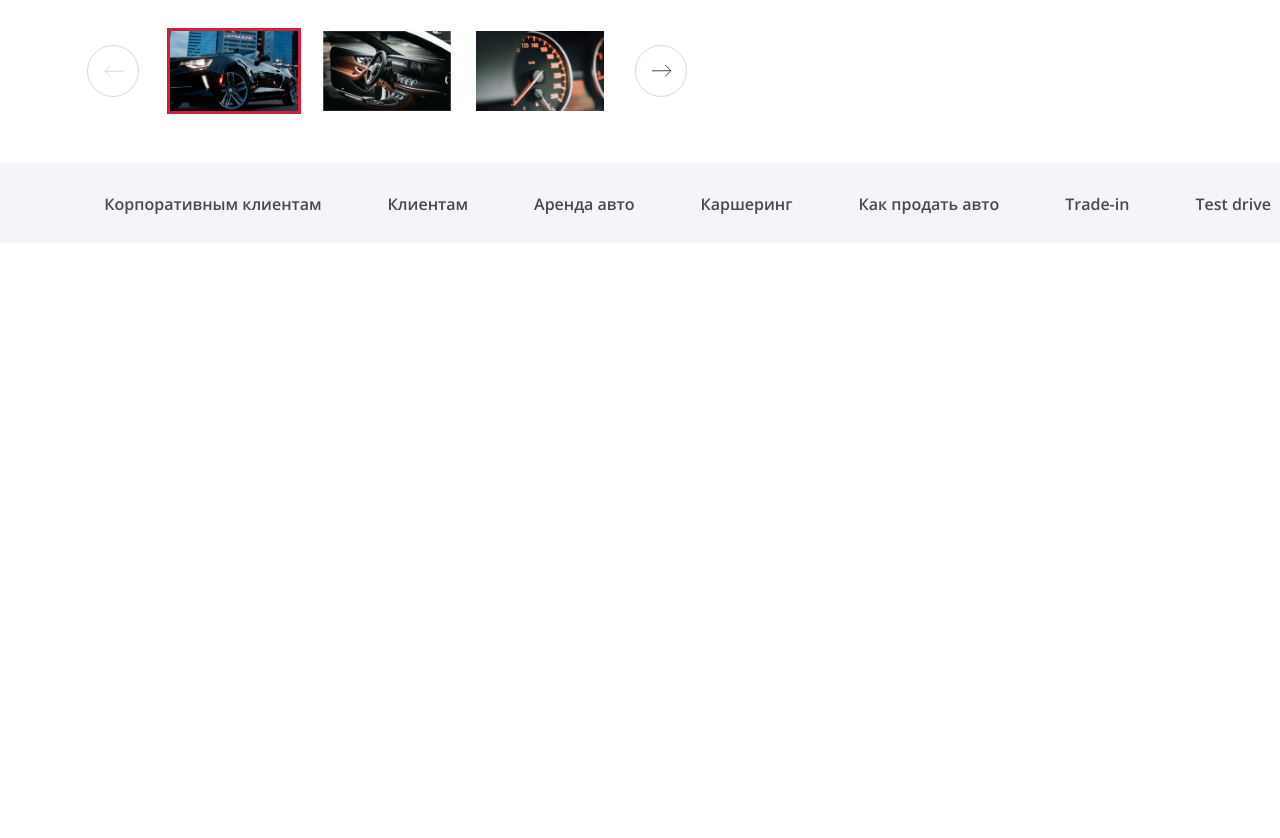
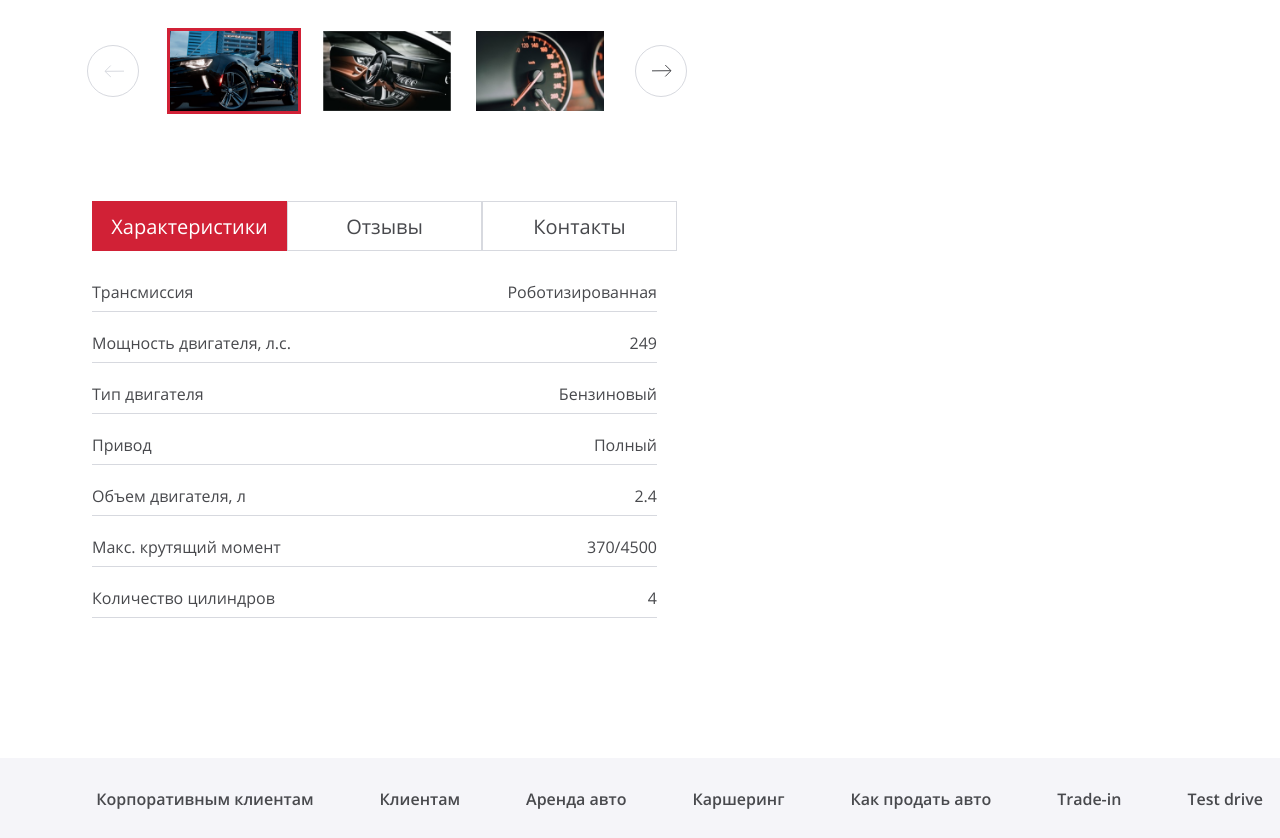
Before and after one commit to LxndrOghma/Avto-Moto, a React app in the folder avto-moto/: page / in a window 1280 px wide. Shown: the part 557-1395 px from the top of the page. Before the commit the page ends 800 px from the top, so only its background shows below. Built offline with nearby package versions, Linux system fonts and the light colour scheme.

Commit message:
Добавит верстку кнопок табов и блока характеристик

```diff
--- a/avto-moto/src/components/app/App.scss
+++ b/avto-moto/src/components/app/App.scss
@@ -63,3 +63,21 @@ a {
   text-decoration: none;
   color: inherit;
 }
+
+.button {
+  display: block;
+  width: 196px;
+  height: 51px;
+  background-color: $red;
+  color: $white;
+  font-weight: 600;
+  text-transform: uppercase;
+  letter-spacing: 0.04em;
+  text-align: center;
+  line-height: 51px;
+  margin-bottom: 16px;
+
+  &:hover {
+    background-color: $dark-red;
+  }
+}
--- a/avto-moto/src/components/footer/page-footer/page-footer.scss
+++ b/avto-moto/src/components/footer/page-footer/page-footer.scss
@@ -9,5 +9,5 @@
 .page-footer__wrapper {
   width: $desktop-width;
   margin: 0 auto;
-  padding: 28px 85px;
+  padding: 28px 93px;
 }
--- /dev/null
+++ b/avto-moto/src/components/main/characteristics-item/characteristics-item.js
@@ -0,0 +1,22 @@
+import React from 'react';
+import PropTypes, { number, string } from 'prop-types';
+
+import './characteristics-item.scss';
+
+function CharacteristicsItem({characteristic}) {
+  return(
+    <tr className='characteristics-table__row'>
+      <td className='characteristics-table__description'>{characteristic.description}</td>
+      <td className='characteristics-table__value'>{characteristic.value}</td>
+    </tr>
+  );
+}
+
+CharacteristicsItem.propTypes = {
+  characteristic: PropTypes.shape({
+    description: PropTypes.string.isRequired,
+    value: PropTypes.oneOfType(string, number),
+  }),
+};
+
+export default CharacteristicsItem;
--- /dev/null
+++ b/avto-moto/src/components/main/characteristics-item/characteristics-item.scss
@@ -0,0 +1,16 @@
+@import '../../../styles/variables.scss';
+
+.characteristics-table__row {
+  border-bottom: 1px solid $darker-grey;
+}
+
+.characteristics-table__description {
+  padding-top: 20px;
+  padding-bottom: 8px;
+}
+
+.characteristics-table__value {
+  text-align: right;
+  padding-top: 20px;
+  padding-bottom: 8px;
+}
--- /dev/null
+++ b/avto-moto/src/components/main/characteristics/characteristics.js
@@ -0,0 +1,17 @@
+import React from 'react';
+import { сharacteristicsValues } from '../../../const';
+import CharacteristicsItem from '../characteristics-item/characteristics-item';
+
+import './characteristics.scss';
+
+function Characteristics() {
+  return (
+    <table className='tabs__table characteristics-table'>
+      <tbody>
+        {сharacteristicsValues.map((char) => <CharacteristicsItem key={char} characteristic={char} />)}
+      </tbody>
+    </table>
+  );
+}
+
+export default Characteristics;
--- /dev/null
+++ b/avto-moto/src/components/main/characteristics/characteristics.scss
@@ -0,0 +1,5 @@
+.characteristics-table {
+  width: 565px;
+  padding-right: 20px;
+  border-collapse: collapse;
+}
--- a/avto-moto/src/components/main/page-main/page-main.js
+++ b/avto-moto/src/components/main/page-main/page-main.js
@@ -1,6 +1,7 @@
 import React from 'react';
 import ProductInfo from '../product-info/product-info';
 import Slider from '../slider/slider';
+import Tabs from '../tabs/tabs';
 
 import './page-main.scss';
 
@@ -11,6 +12,7 @@ function PageMain() {
         <h1 className='visually-hidden'>Магазин &quot;Avto Moto&quot;</h1>
         <Slider />
         <ProductInfo />
+        <Tabs />
       </div>
     </main>
   );
--- a/avto-moto/src/components/main/page-main/page-main.scss
+++ b/avto-moto/src/components/main/page-main/page-main.scss
@@ -3,18 +3,17 @@
 .page-main {
   width: 100%;
   background-color: $white;
-
 }
 
 .page-main__wrapper {
   width: $desktop-width;
   padding:0 87px;
-  margin: 0 auto;
-  margin-top: 85px;
+  margin: 85px auto 140px;
 }
 
 .main-content {
   display: grid;
   grid-template-columns: 1fr 1fr;
   grid-column-gap: 57px;
+  grid-row-gap: 90px;
 }
--- /dev/null
+++ b/avto-moto/src/components/main/tabs-controls/tabs-controls.js
@@ -0,0 +1,15 @@
+import React from 'react';
+
+import './tabs-controls.scss';
+
+function TabsControls() {
+  return (
+    <div className='tabs__controls controls'>
+      <button className='controls__button controls__button--active'>Характеристики</button>
+      <button className='controls__button'>Отзывы</button>
+      <button className='controls__button'>Контакты</button>
+    </div>
+  );
+}
+
+export default TabsControls;
--- /dev/null
+++ b/avto-moto/src/components/main/tabs-controls/tabs-controls.scss
@@ -0,0 +1,29 @@
+@import '../../../styles/variables.scss';
+
+.tabs__controls {
+  margin-bottom: 10px;
+}
+
+.controls__button {
+  width: 195px;
+  height:50px;
+  background-color: $white;
+  border: 1px solid $darker-grey;
+  font-family: $open-sans-font;
+  font-size: 20px;
+  line-height: 27px;
+  color: $dark-grey;
+  cursor: pointer;
+
+  &--active {
+    border: none;
+    background-color: $red;
+    color: $white;
+  }
+
+  &:hover {
+    border: none;
+    background-color: $dark-red;
+    color: $white;
+  }
+}
--- /dev/null
+++ b/avto-moto/src/components/main/tabs/tabs.js
@@ -0,0 +1,16 @@
+import React from 'react';
+import Characteristics from '../characteristics/characteristics';
+import TabsControls from '../tabs-controls/tabs-controls';
+
+import './tabs.scss';
+
+function Tabs() {
+  return (
+    <section className='page-main__tabs tabs'>
+      <TabsControls />
+      <Characteristics />
+    </section>
+  );
+}
+
+export default Tabs;
--- /dev/null
+++ b/avto-moto/src/components/main/tabs/tabs.scss
@@ -0,0 +1,3 @@
+.page-main__tabs {
+  margin-left: 5px;
+}
--- a/avto-moto/src/const.js
+++ b/avto-moto/src/const.js
@@ -53,9 +53,41 @@ const sliderImages = [
   },
 ];
 
+const сharacteristicsValues = [
+  {
+    description: 'Трансмиссия',
+    value: 'Роботизированная',
+  },
+  {
+    description: 'Мощность двигателя, л.с.',
+    value: 249,
+  },
+  {
+    description: 'Тип двигателя',
+    value: 'Бензиновый',
+  },
+  {
+    description: 'Привод',
+    value: 'Полный',
+  },
+  {
+    description: 'Объем двигателя, л',
+    value: 2.4,
+  },
+  {
+    description: 'Макс. крутящий момент',
+    value: '370/4500',
+  },
+  {
+    description: 'Количество цилиндров',
+    value: 4,
+  },
+];
+
 export {
   siteMenuLinks,
   footerNavLinks,
   productInfoCharacteristics,
-  sliderImages
+  sliderImages,
+  сharacteristicsValues
 };
```
